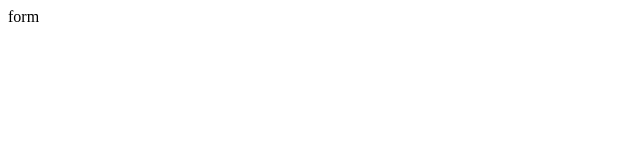
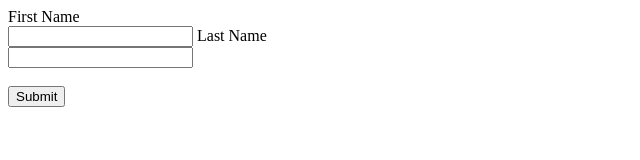
Before and after one commit to KGriffin2016/d3-form, a plain HTML site: page index.html in a window 1280 px wide. Shown: the whole page, without its empty margins (0-640 px from the left). Drawn offline with Linux system fonts and the light colour scheme.

Commit message:
Started d3-forms

```diff
--- a/index.html
+++ b/index.html
@@ -4,6 +4,12 @@
 
     </head>
     <body>
-        form
+        <form>
+            <label for="fname">First Name</label><br>
+            <input type="text" id="fname" value="">
+            <label for="lname">Last Name</label><br>
+            <input type="text" id="lname" name="lname" value=""><br><br>
+            <input type="submit" value="Submit">
+        </form>
     </body>
 </html>
```
